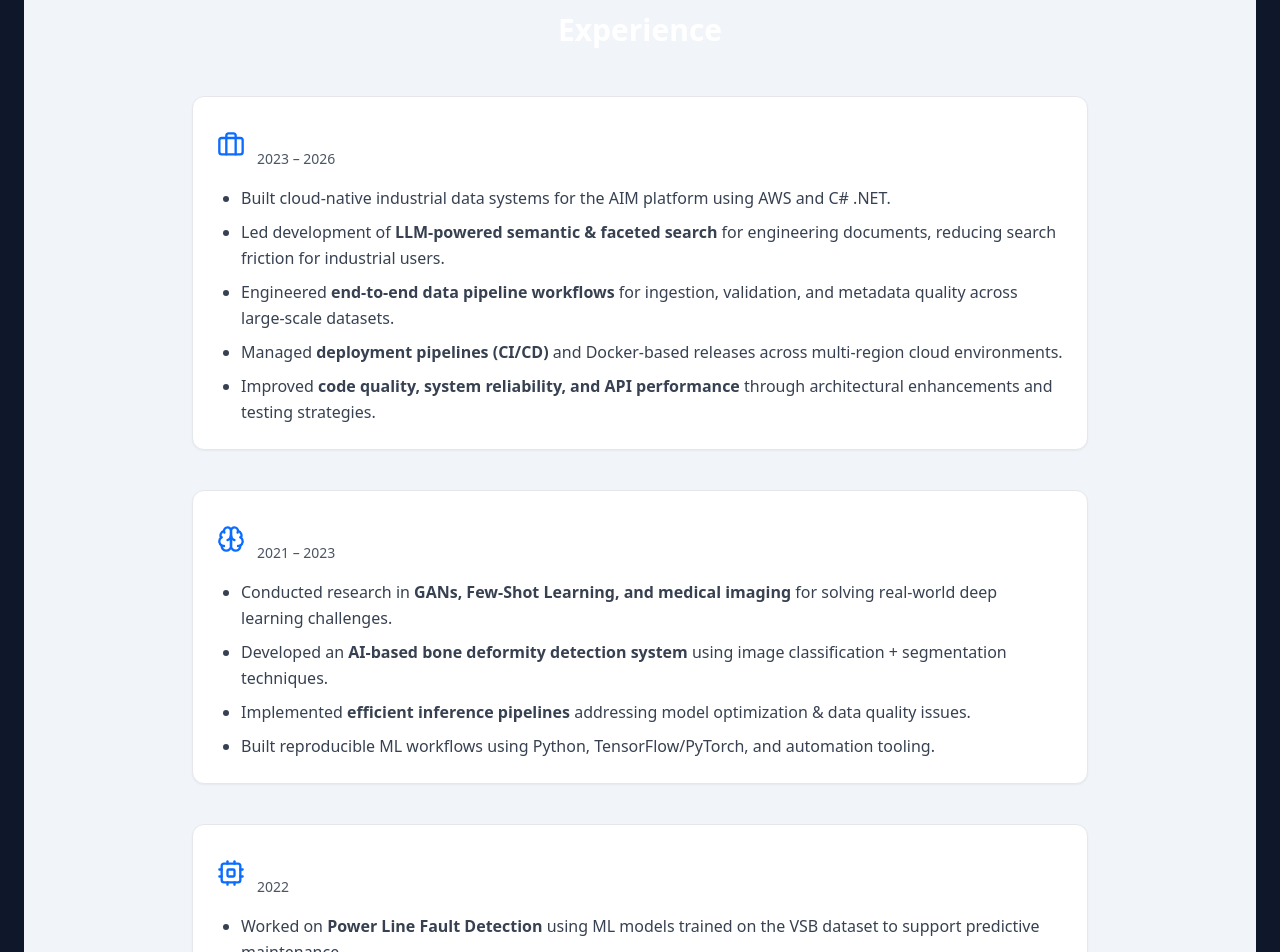
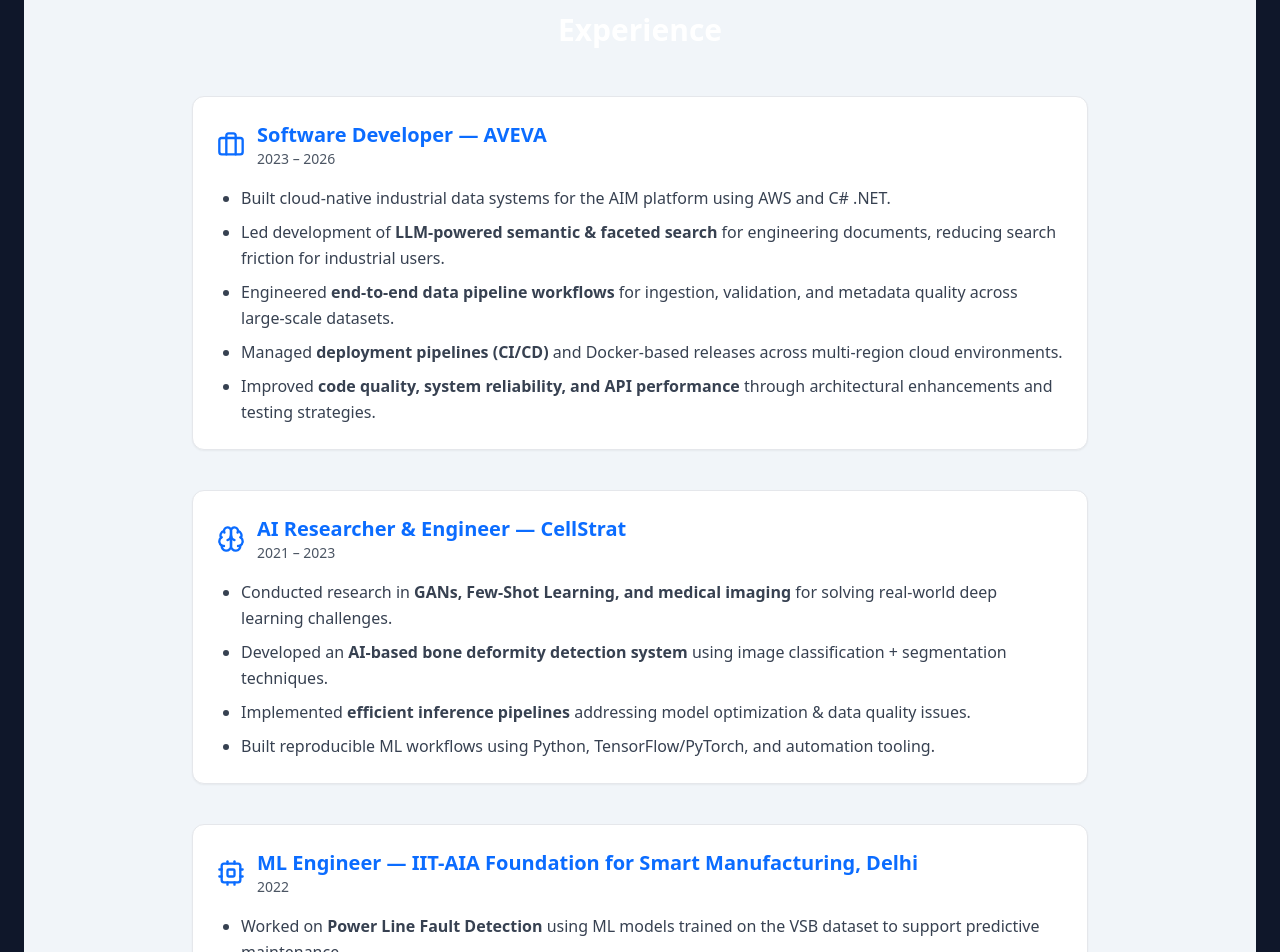
Before and after one commit to shashank-dj/Portfolio, a React (Vite) app: page /experience in a window 1280 px wide. Shown: the part 220-1172 px from the top of the page. Built offline with nearby package versions, Linux system fonts and the light colour scheme.

Commit message:
Update Experience.jsx

```diff
--- a/src/components/Experience.jsx
+++ b/src/components/Experience.jsx
@@ -13,7 +13,7 @@
           <div className="flex items-center gap-3">
             <Briefcase className="text-primary" size={28} />
             <div>
-              <h3 className="text-xl font-bold">Software Developer — AVEVA</h3>
+              <h3 className="text-xl font-bold text-primary">Software Developer — AVEVA</h3>
               <p className="text-gray-600 text-sm">2023 – 2026</p>
             </div>
           </div>
@@ -42,7 +42,7 @@
           <div className="flex items-center gap-3">
             <Brain className="text-primary" size={28} />
             <div>
-              <h3 className="text-xl font-bold">AI Researcher & Engineer — CellStrat</h3>
+              <h3 className="text-xl font-bold text-primary">AI Researcher & Engineer — CellStrat</h3>
               <p className="text-gray-600 text-sm">2021 – 2023</p>
             </div>
           </div>
@@ -68,7 +68,7 @@
           <div className="flex items-center gap-3">
             <Cpu className="text-primary" size={28} />
             <div>
-              <h3 className="text-xl font-bold">
+              <h3 className="text-xl font-bold text-primary">
                 ML Engineer — IIT-AIA Foundation for Smart Manufacturing, Delhi
               </h3>
               <p className="text-gray-600 text-sm">2022</p>
```
